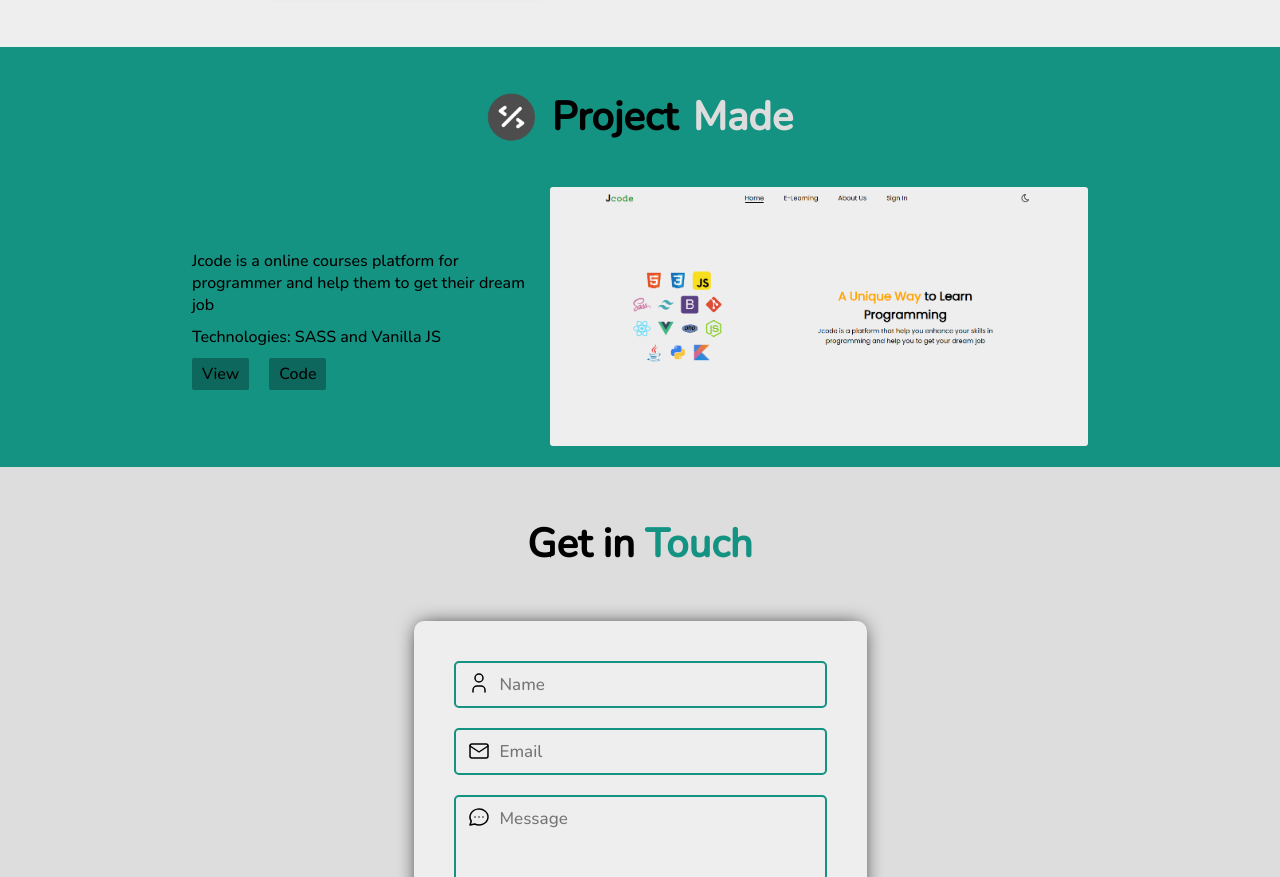
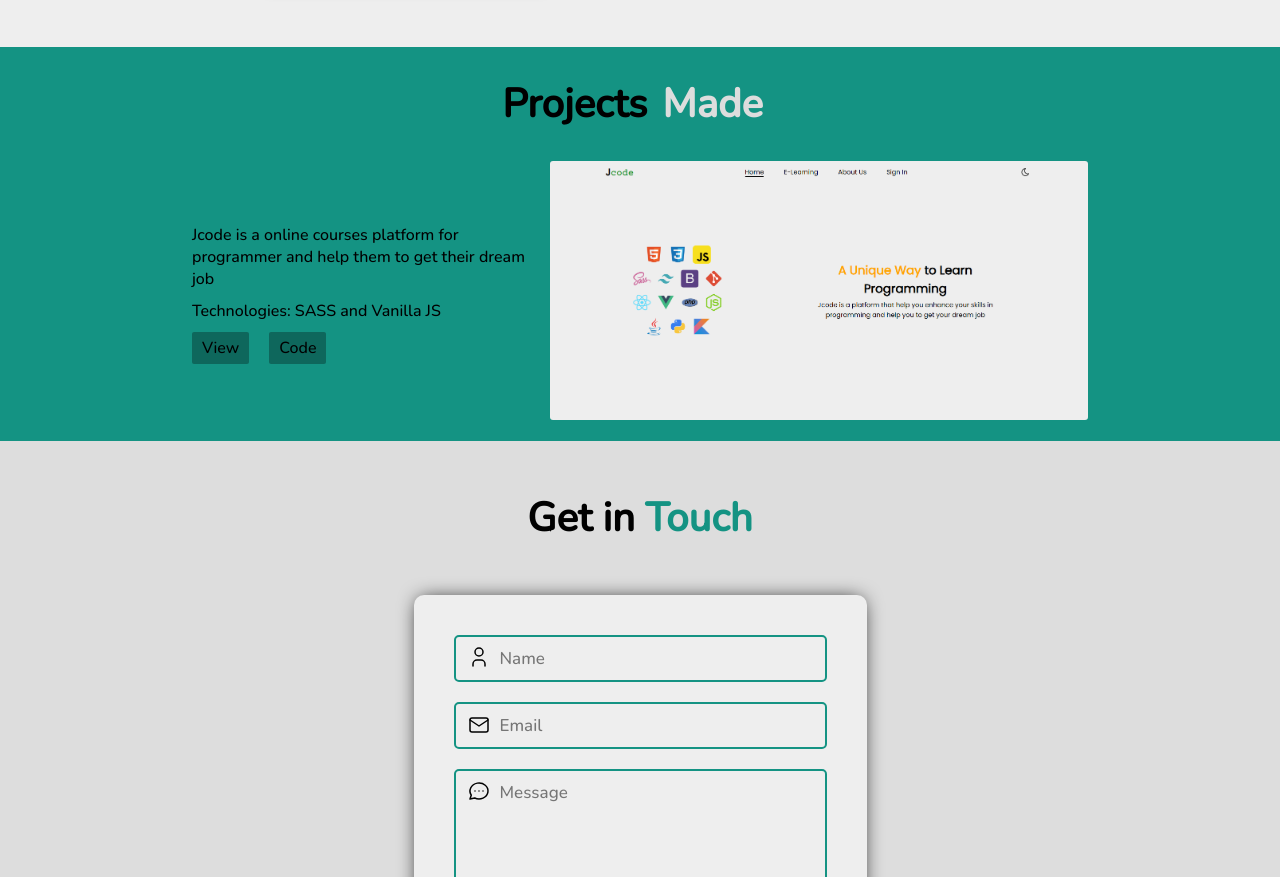
Before and after one commit to Muzakkir212121/portfolio, a plain HTML site: page index.html in a window 1280 px wide. Shown: the part 1262-2139 px from the top of the page. Drawn offline with nearby package versions, Linux system fonts and the light colour scheme.

Commit message:
initial commit

```diff
--- a/index.html
+++ b/index.html
@@ -99,8 +99,7 @@
 
     <div id="work" class="work">
         <div class="work-header">
-            <img src="pic/code.png" alt="Code">
-            <span>Project</span>
+            <span>Projects</span>
             <span class="wht">Made</span>
         </div>
         <div class="work-content">
```
